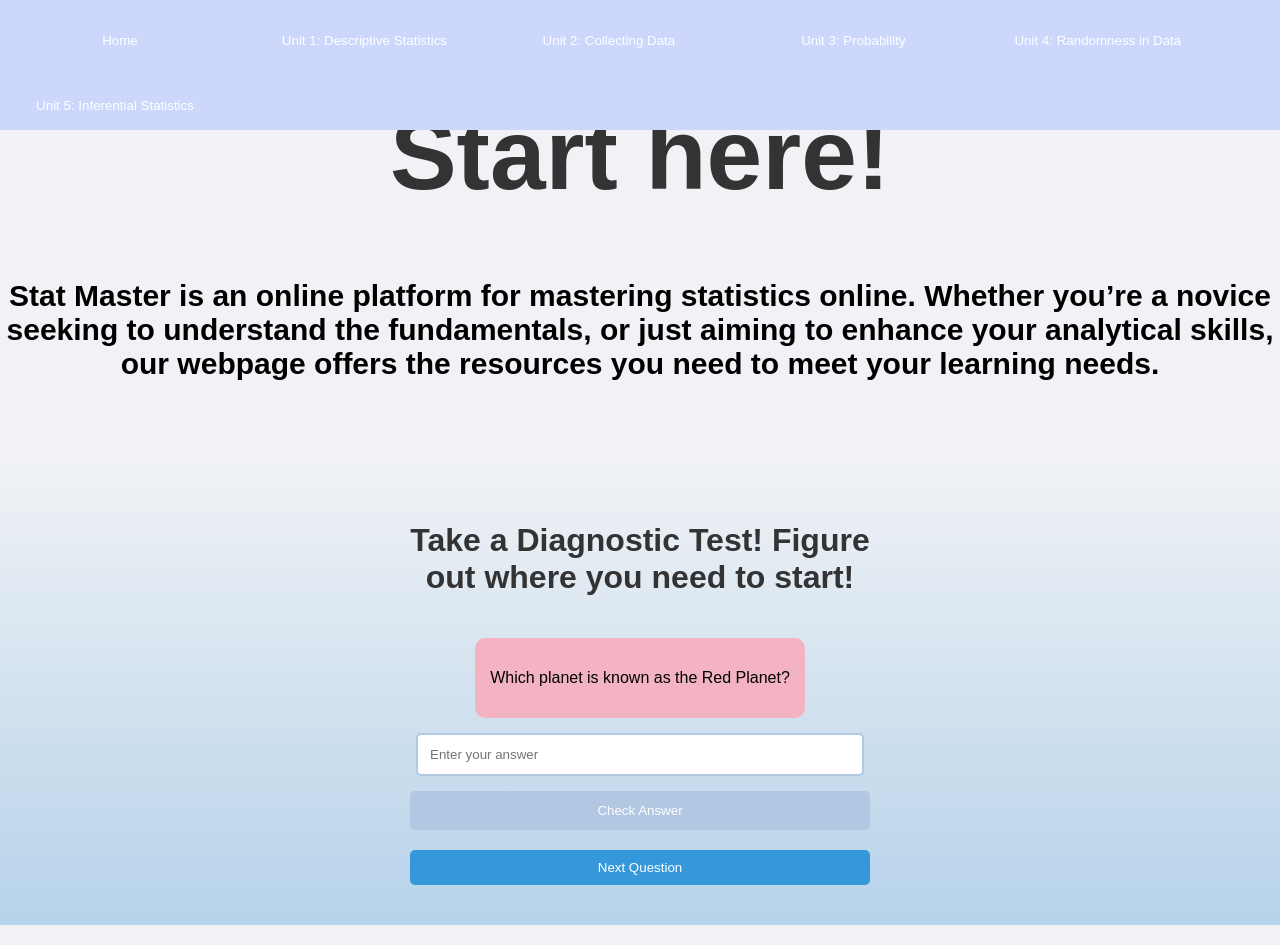
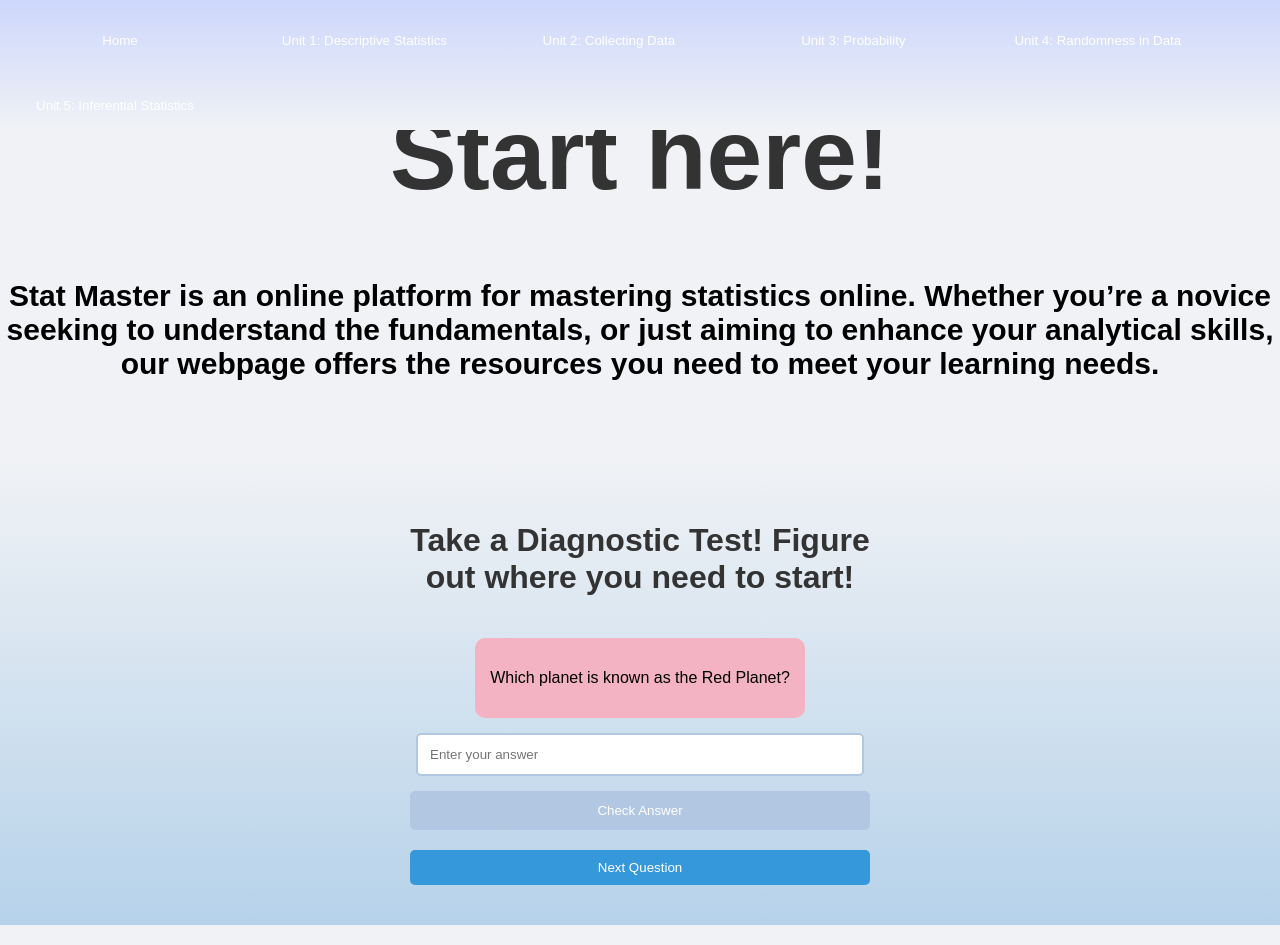
Before and after one commit to baaisha/HackTJ-2024-Final, a website: page index.html in a window 1280 px wide. Drawn offline with Linux system fonts and the light colour scheme.

Commit message:
css formatting

```diff
--- a/style.css
+++ b/style.css
@@ -20,7 +20,7 @@ body{
 .tab{
     width: 227.4px;
     height: 50px;
-    background-color: #cdd7fc;
+    background-color: inherit;
     border: none;
     border-radius: 4px;
 }
@@ -73,7 +73,7 @@ body{
 
 .fixed-section {
     overflow: hidden;
-    background-color:#cdd7fc;
+    background:linear-gradient(#cdd7fc, #F0F2F5);
     position: fixed;
     top: 0;
 }
```
